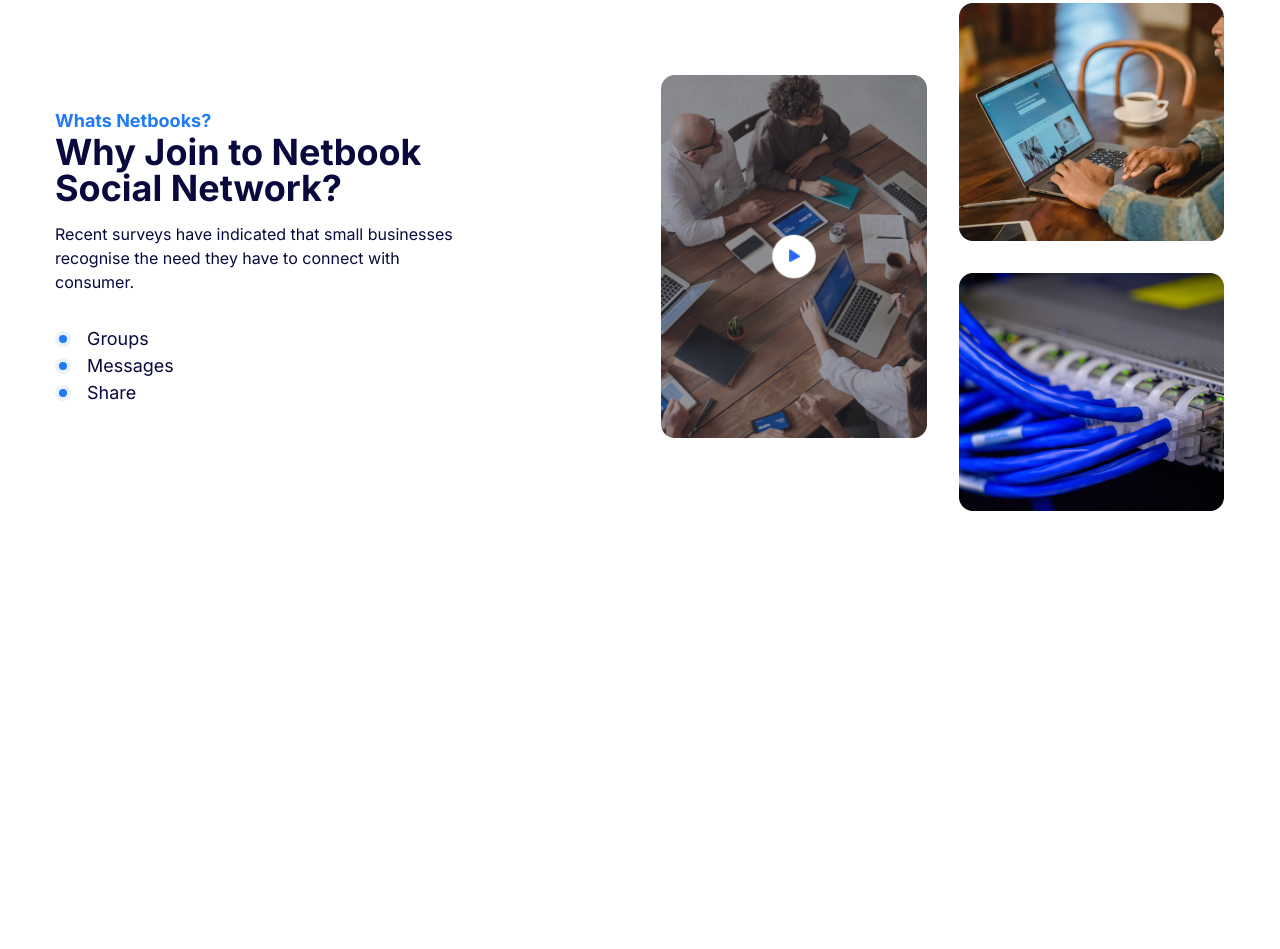
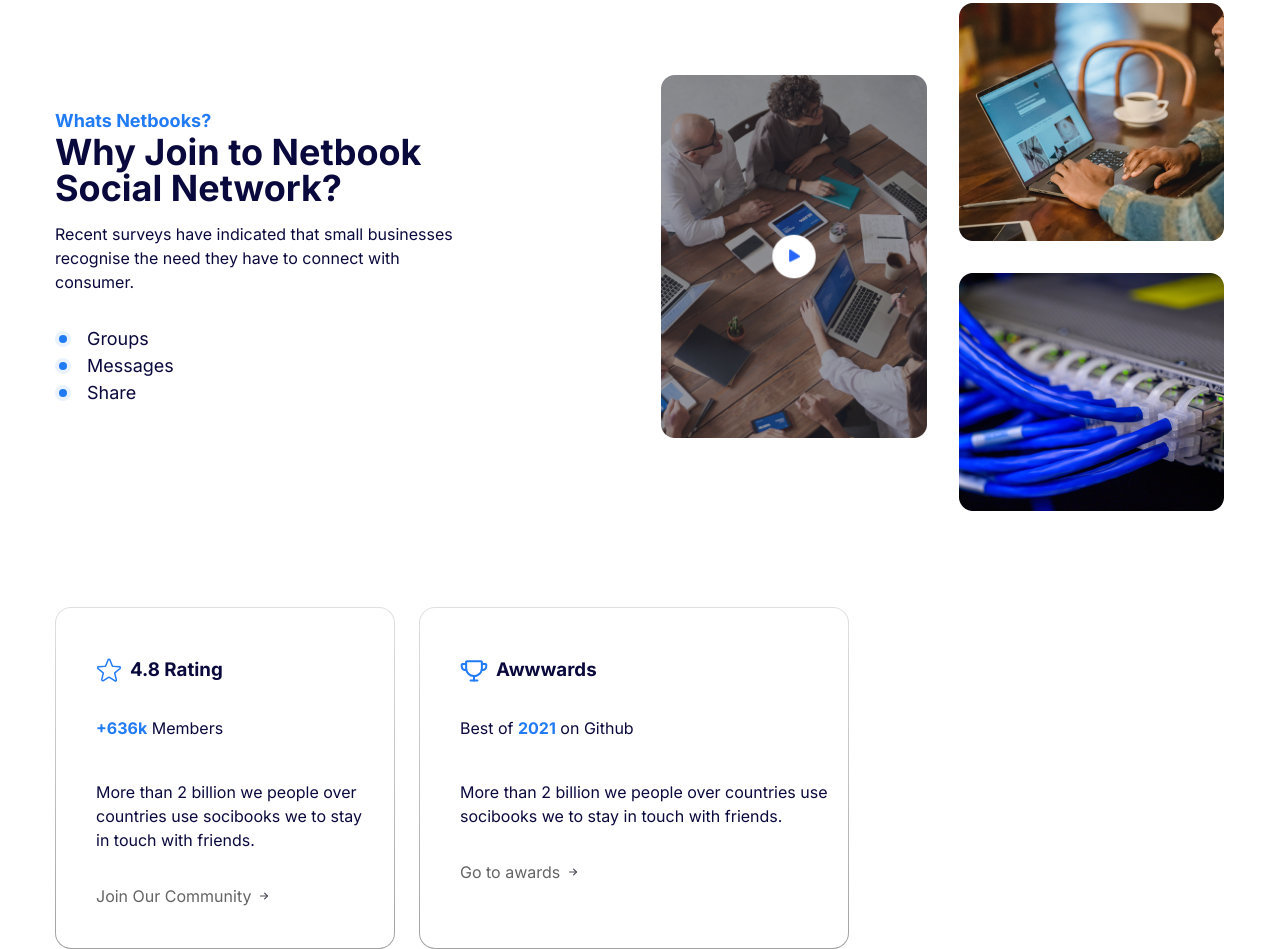
Before and after one commit to stevengalocr/Portafolio01_HTML-CSS, a plain HTML site: page index.html in a window 1280 px wide. Shown: the part 623-1572 px from the top of the page. Before the commit the page ends 1134 px from the top, so only its background shows below. Drawn offline with Linux system fonts and the light colour scheme.

Commit message:
Progress in achievement

```diff
--- a/index.html
+++ b/index.html
@@ -100,7 +100,25 @@
           <img src="./images/Whats-002.png" alt="" />
         </div>
       </section>
-      <section class="community"></section>
+      <section class="achievement container">
+        <article class="card rating">
+          <header>
+          <h3 class="card__title"><img src="./images/Star.svg" />4.8 Rating</h3>
+          <p class="card__subtitle"><b>+636k</b> Members</p>
+        </header>
+        <p class="card__content">More than 2 billion we people over countries use socibooks we to stay in touch with friends.</p>
+        <p><a href="#">Join Our Community <img src="./images/Arrow.svg"/></a></p>
+      </article>
+      <article class="card awards">
+        <header>
+        <h3 class="card__title"><img src="./images/Trophy.svg"/>Awwwards</h3>
+        <p class="card__subtitle">Best of <b>2021</b> on Github</p>
+      </header>
+      <p class="card__content">More than 2 billion we people over countries use socibooks we to stay in touch with friends.</p>
+      <p><a href="#">Go to awards <img src="./images/Arrow.svg"/></a></p>
+    </article>
+        <div></div>
+      </section>
       <section class="members"></section>
       <section class="app"></section>
       <section class="news"></section>
--- a/styles/main.css
+++ b/styles/main.css
@@ -116,7 +116,7 @@ a {
 .btn--secundary {
   background-color: transparent;
   border: solid 1px var(--color-primary);
-  color: var(--color-primary)
+  color: var(--color-primary);
 }
 
 .btn--large {
@@ -134,7 +134,7 @@ a {
   padding: 1.5rem 0;
 }
 
-.header__container{
+.header__container {
   margin: 0 auto;
   display: grid;
   grid-template-columns: 145px 1fr auto;
@@ -173,7 +173,7 @@ a {
 }
 
 .prime {
-  background: linear-gradient(311.76deg, #D4E7FE -15.24%, #FFFFFF 78.85%);
+  background: linear-gradient(311.76deg, #d4e7fe -15.24%, #ffffff 78.85%);
 }
 
 .hero {
@@ -205,8 +205,8 @@ a {
 }
 
 .hero_cta {
- display: flex;
- gap: 1rem;
+  display: flex;
+  gap: 1rem;
 }
 
 .whats-netbooks {
@@ -257,10 +257,10 @@ a {
 }
 
 .whats-netbooks__content li::before {
-  content:"";
+  content: "";
   position: absolute;
   background-color: var(--color-primary);
-  border: solid 4px #E9F2FE;
+  border: solid 4px #e9f2fe;
   box-sizing: content-box;
   width: 8px;
   height: 8px;
@@ -268,5 +268,69 @@ a {
   top: 50%;
   transform: translateY(-50%);
   border-radius: 8px;
+}
 
+.achievement .card {
+  border: solid 1px transparent;
+  padding: 3rem 1.125rem 2.5rem 2.5rem;
+  background: linear-gradient(#fff, #fff) padding-box,
+              linear-gradient(to bottom, rgba(185, 185, 185, 0.44), rgba(94, 94, 94, 0.58)) border-box;
+  border-radius: 1rem;
+  transition: box-shadow 200ms ease-in-out, transform 200ms ease-in-out;;
 }
+
+.achievement .card:hover {
+  box-shadow: 0px 26px 49px rgba(146, 165, 184, 0.24);
+  transform: translate(-4px, -4px);
+}
+
+.achievement {
+  display: grid;
+  grid-template-columns: 340px 430px 1fr;
+  gap: 24px;
+}
+
+.card.rating .card__title, .card.awards .card__title {
+  display: flex;
+  gap: 0.5rem;
+  margin-bottom: 2rem;
+}
+
+.achievement .card__subtitle b {
+  color: var(--color-primary)
+}
+
+.achievement .card__subtitle {
+  margin-bottom: 2.5rem;
+}
+
+.achievement .card__content {
+  margin-bottom: 32px;
+}
+
+.achievement .card a {
+  position: relative;
+  padding-right: 20px;
+}
+
+.achievement .card a:hover {
+  color: var(--color-primary)
+}
+
+
+/* .achievement .card a:after {
+  position: absolute;
+  right: 0;
+  top: 50%;
+  transform: translateY(-50%);
+  content: "";
+  background-image: url("/images/Arrow.svg");
+  width: 10px;
+  height: 10px;
+} */
+
+.achievement .card a {
+  display: inline-flex;
+  align-items: center;
+  gap: 0.5rem
+}
```
Also changed, not shown: images/Arrow.svg (added), images/Star.svg (added), images/Trophy.svg (added).
